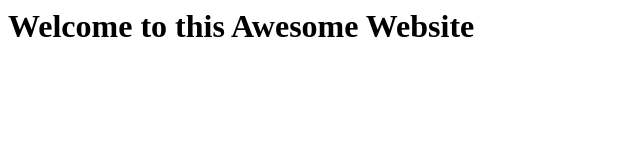
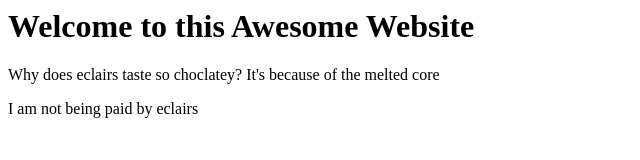
Before and after one commit to remi-code/Project-A, a plain HTML site: page index.html in a window 1280 px wide. Shown: the whole page, without its empty margins (0-640 px from the left). Drawn offline with Linux system fonts and the light colour scheme.

Commit message:
added <p> tag to index.html

```diff
--- a/index.html
+++ b/index.html
@@ -1,4 +1,6 @@
 <html>
 <title> Ram's Great Website </title>
 <h1> Welcome to this Awesome Website </h1>
+<p> Why does eclairs taste so choclatey? It's because of the melted core</p>
+<p> I am not being paid by eclairs</p>
 </html>
```
